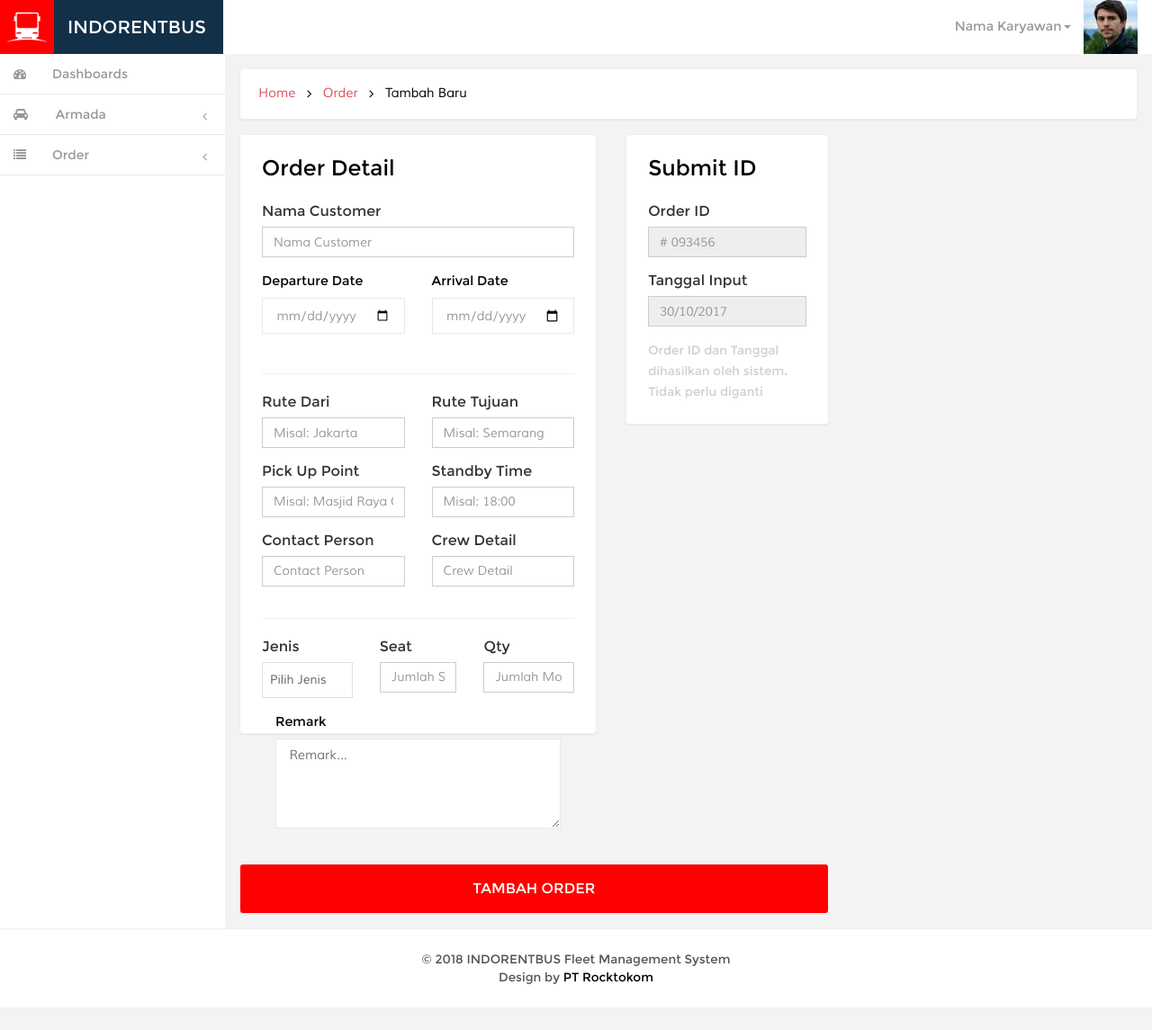
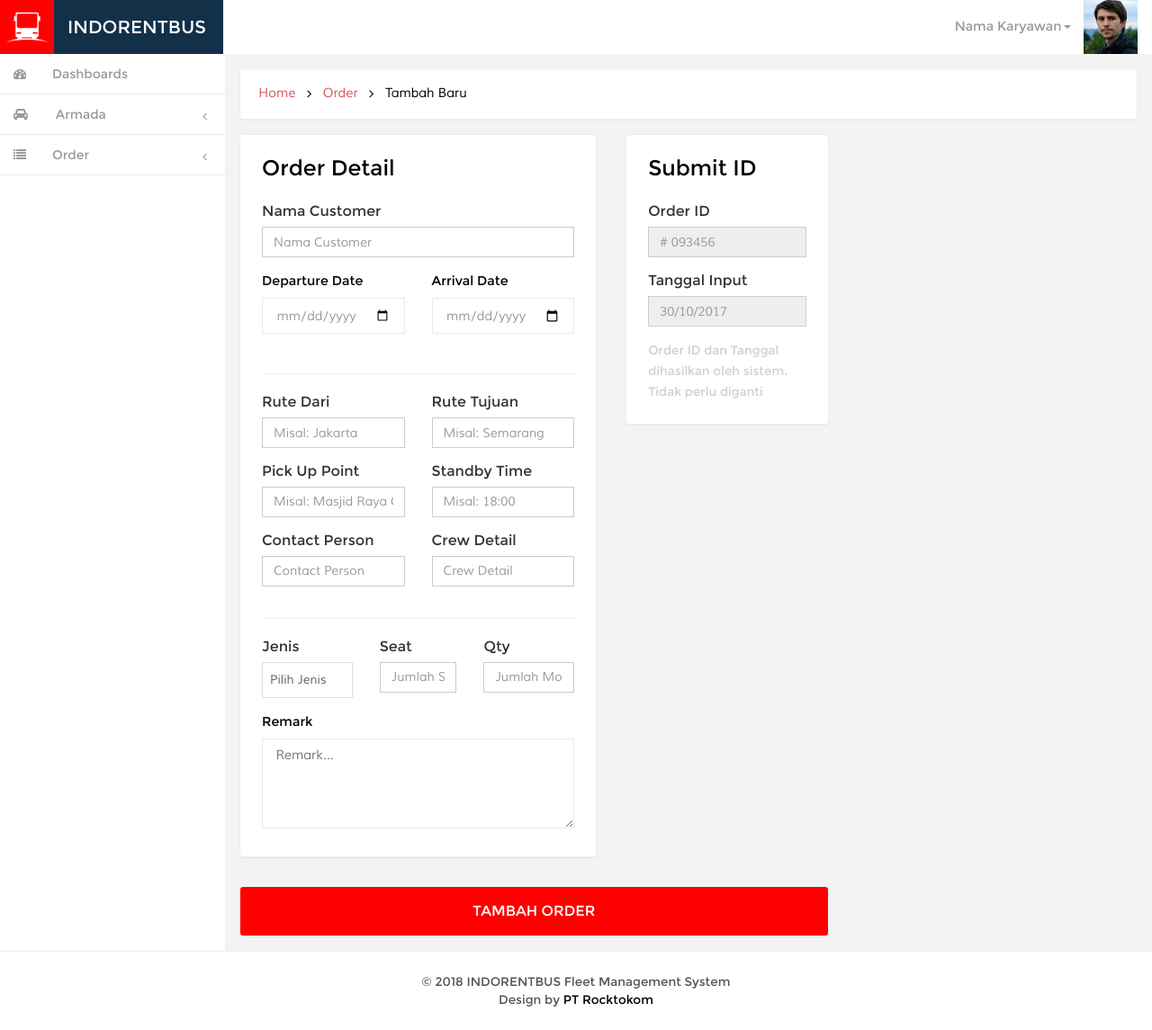
Before and after one commit to kemtol/indorentbus, a Jekyll site: the page built from laman/tambah-order.html, in a window 1280 px wide. Shown: the whole page at 90% size. Built offline with Jekyll 4.4.1, drawn with Linux system fonts in a browser that asks for light colours; nearby versions of some CDN libraries; Markdown is read by kramdown in place of the engine named in the settings; comment, search, counter and statistics services are not loaded; before the commit the page ends 1120 px from its top, so only the background shows below that.

Commit message:
Update tambah-order.html

```diff
--- a/laman/tambah-order.html
+++ b/laman/tambah-order.html
@@ -78,10 +78,11 @@ permalink: /orders/tambah/
 				<input type="text" class="form-control required" id="qty_mobil" placeholder="Jumlah Mobil" name="qty_mobil">
 			</div>
 			<div class="clearfix"></div>
-			<div class="col-md-12 form-group1 ">
+			<div class="form-group1 ">
 	      			<label class="control-label">Remark</label>
 	      			<textarea placeholder="Remark..." required=""></textarea>
 			</div>
+			<div class="clearfix"></div>
 		</div>
 	</div>
 	<div class="col-xs-12 col-lg-3 grid-form">
```
